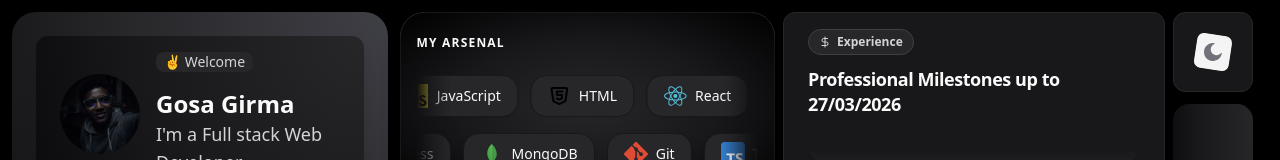
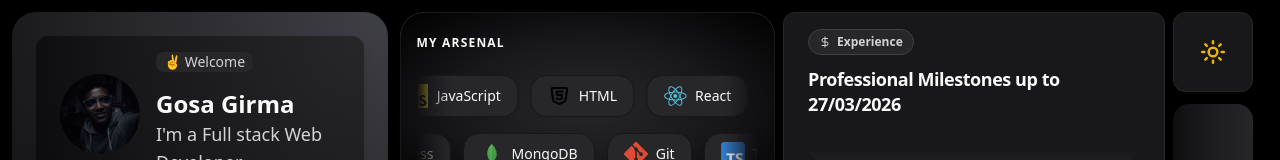
Before and after one commit to gosag/bentofolio, a React (Vite) app in the folder bentofolio/: page / in a window 1280 px wide. Shown: the top 160 px of the page. Built offline with nearby package versions, Linux system fonts and the light colour scheme.

Commit message:
style: refine hover effects and enhance theme toggle in SocialsBar component

```diff
--- a/bentofolio/src/InfoGrid.tsx
+++ b/bentofolio/src/InfoGrid.tsx
@@ -26,13 +26,13 @@ function MySkills() {
       initial={{ opacity: 0, y: 30 }}
       animate={{ opacity: 1, y: 0 }}
       transition={{ delay: 0.2, duration: 0.5 }}
-      whileHover={{ scale: 1.02 }}
+      whileHover={{ scale: 1.01 }}
       className="relative flex flex-col justify-center px-4 overflow-hidden bg-white border border-neutral-200 rounded-3xl min-h-[185px]
       shadow-[0_8px_30px_rgb(0,0,0,0.04)]
       hover:shadow-[0_8px_30px_rgb(0,0,0,0.08)] hover:-translate-y-1  transition-all duration-300 ease-out
       bg-[radial-gradient(ellipse_at_center,_theme(colors.zinc.50),_theme(colors.zinc.100),_theme(colors.blue.50))]
-       dark:bg-[radial-gradient(ellipse,_theme(colors.zinc.800),_theme(colors.zinc.900),_theme(colors.black))]
-      dark:border dark:border-zinc-900 "
+      dark:bg-[radial-gradient(ellipse,_theme(colors.zinc.800),_theme(colors.zinc.900),_theme(colors.black))]
+      dark:border dark:border-zinc-900 dark:hover:border-zinc-800 "
     >
       <h3 className="mb-6 text-xs font-bold tracking-widest text-zinc-700 uppercase dark:text-zinc-50">
         My Arsenal
--- a/bentofolio/src/ProfileCard.tsx
+++ b/bentofolio/src/ProfileCard.tsx
@@ -55,10 +55,10 @@ const IdentityCard = () => {
 function GithubDisplay(){
     return(
         <motion.div
-          className="flex flex-col gap-3  shadow-xl p-6 bg-[radial-gradient(ellipse_at_top_right,_theme(colors.zinc.50),_theme(colors.zinc.100),_theme(colors.blue.50))] rounded-3xl hover:shadow-2xl  transition duration-300 dark:bg-[radial-gradient(ellipse_at_top_right,_var(--tw-gradient-stops))] from-zinc-700 via-zinc-800 to-zinc-950 dark:border-zinc-800 "
+          className="flex flex-col gap-3  shadow-xl p-6 bg-[radial-gradient(ellipse_at_top_right,_theme(colors.zinc.50),_theme(colors.zinc.100),_theme(colors.blue.50))] rounded-3xl hover:shadow-2xl dark:bg-[radial-gradient(ellipse_at_top_right,_var(--tw-gradient-stops))] from-zinc-700 via-zinc-800 to-zinc-950 dark:border-zinc-800 "
           initial={{ opacity: 0, y: 30 }}
           animate={{ opacity: 1, y: 0 }}
-          whileHover={{scale:1.02}}
+          whileHover={{scale:1.05}}
           transition={{  duration: 0.5 }}
         >
         <div className="w-full border-zinc-200 border rounded-lg px-4 flex flex-col justify-center items-center bg-[radial-gradient(ellipse_at_top_right,_theme(colors.zinc.100),_theme(colors.zinc.200),_theme(colors.blue.100))] dark:bg-[radial-gradient(ellipse_at_top_right,_var(--tw-gradient-stops))] from-zinc-700 via-zinc-800 to-zinc-950 dark:border dark:border-zinc-800">
@@ -95,7 +95,8 @@ function ProjectsCard() {
           href="https://echostudy.gosagirma.me"
           target="_blank"
           rel="noopener noreferrer"
-          className="group min-h-fit relative min-w-[240px] md:min-w-[260px] flex-1 flex flex-col justify-between rounded-2xl border border-zinc-200 bg-zinc-50 p-4 transition-colors hover:bg-zinc-100 snap-start overflow-hidden bg-[radial-gradient(ellipse_at_top_right,_theme(colors.zinc.100),_theme(colors.zinc.200),_theme(colors.blue.200))] dark:bg-[radial-gradient(ellipse_at_bottom_left,_theme(colors.zinc.600),_theme(colors.zinc.900),_theme(colors.black))] dark:border dark:border-zinc-800"
+          className="group min-h-fit relative min-w-[240px] md:min-w-[260px] flex-1 flex flex-col justify-between rounded-2xl border border-zinc-200 bg-zinc-50 p-4 transition-colors hover:bg-zinc-100 snap-start overflow-hidden
+          dark:bg-[radial-gradient(ellipse_at_bottom_left,_theme(colors.zinc.600),_theme(colors.zinc.900),_theme(colors.black))] dark:border dark:border-zinc-800"
         >
           <div className="z-10">
             <h2 className="text-sm font-bold text-zinc-900  mb-1 flex items-center gap-2 dark:text-zinc-50">
@@ -120,7 +121,7 @@ function ProjectsCard() {
           href="https://movie-app-theta-steel.vercel.app"
           target="_blank"
           rel="noopener noreferrer"
-          className="group min-h-fit relative min-w-[240px] md:min-w-[260px] flex-1 flex flex-col justify-between rounded-2xl border border-zinc-200 bg-zinc-50 p-4 transition-colors hover:bg-zinc-100 snap-start overflow-hidden dark:bg-zinc-800 dark:border dark:border-zinc-800"
+          className="group min-h-fit relative min-w-[240px] md:min-w-[260px] flex-1 flex flex-col justify-between rounded-2xl border  border-zinc-200 bg-zinc-50 p-4 transition-colors hover:bg-zinc-100 snap-start overflow-hidden dark:bg-zinc-800 dark:border dark:border-zinc-800"
         >
           <div className="z-10">
             <h2 className="text-sm font-bold text-zinc-900 mb-1 dark:text-zinc-50">
--- a/bentofolio/src/SocialsBar.tsx
+++ b/bentofolio/src/SocialsBar.tsx
@@ -6,7 +6,9 @@ import {
   Send,
   MessageCircle,
   X,
-  Mail
+  Mail,
+  Sun,
+  Moon
 } from "lucide-react";
 import { useEffect, useState } from "react";
 const socials = [
@@ -59,15 +61,13 @@ function SocialBar() {
     >
       {/* The Anchor/Status Card */}
       <Card onClick={toggleTheme} className="w-12 h-12 lg:w-20 lg:h-20 shrink-0 rounded-2xl flex justify-center items-center border-zinc-200 bg-zinc-50 shadow-sm hover:shadow-md transition-shadow cursor-default dark:bg-zinc-900 dark:border-zinc-800 ">
-        <motion.svg
-          animate={{ rotate: [0, 10, 0] }}
-          transition={{ repeat: Infinity, duration: 4, ease: "easeInOut" }}
-          width="36" height="36" viewBox="0 0 40 40" fill="none"
-          className="text-zinc-500 dark:text-zinc-400"
-        >
-          <rect x="0.5" y="0.5" width="39" height="39" rx="7.5" fill="#f4f4f5"/>
-          <path d="M20 30C25.5228 30 30 25.5228 30 20C30 19.5373 29.3065 19.4608 29.0672 19.8568C27.9289 21.7406 25.8615 23 23.5 23C19.9101 23 17 20.0899 17 16.5C17 14.1385 18.2594 12.0711 20.1432 10.9328C20.5392 10.6935 20.4627 10 20 10C14.4772 10 10 14.4772 10 20C10 25.5228 14.4772 30 20 30Z" fill="#71717a"/>
-        </motion.svg>
+
+        <motion.div
+        animate={{ rotate: theme === "light" ? 0 : 360 }}
+        transition={{duration:0.5}}
+        className="z-50"
+        >{theme !== "light" ? <Sun size={26} strokeWidth={2.25} className="text-yellow-500 z-50" /> : <Moon size={28} strokeWidth={2.25} className="text-gray-400 z-50" />}
+       </motion.div>
       </Card>
 
       {/* Main Social Links Bar */}
```
